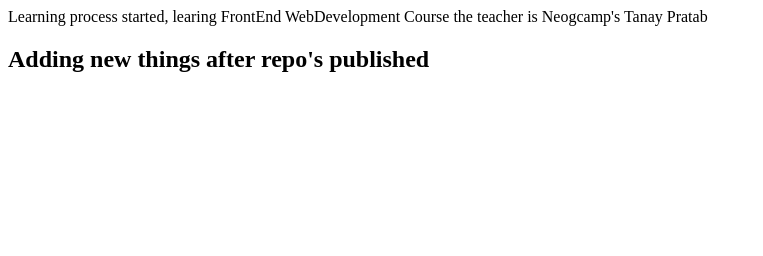
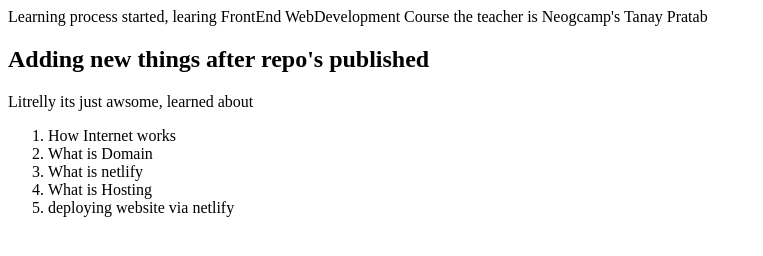
Before and after one commit to shayan69/my-first-repo, a plain HTML site: page index.html in a window 1280 px wide. Shown: the whole page, without its empty margins (0-763 px from the left). Drawn offline with Linux system fonts and the light colour scheme.

Commit message:
docs
added about deploying site

```diff
--- a/index.html
+++ b/index.html
@@ -10,5 +10,15 @@
     Learning process started, learing FrontEnd WebDevelopment Course the teacher is Neogcamp's Tanay Pratab
     <h2>Adding new things after repo's published</h2>
 
+    <p>
+        Litrelly its just awsome, learned about
+        <ol>
+            <li>How Internet works</li>
+            <li>What is Domain</li>
+            <li>What is netlify</li>
+            <li>What is Hosting</li>
+            <li>deploying website via netlify</li>
+        </ol>
+    </p>
 </body>
 </html>
```
